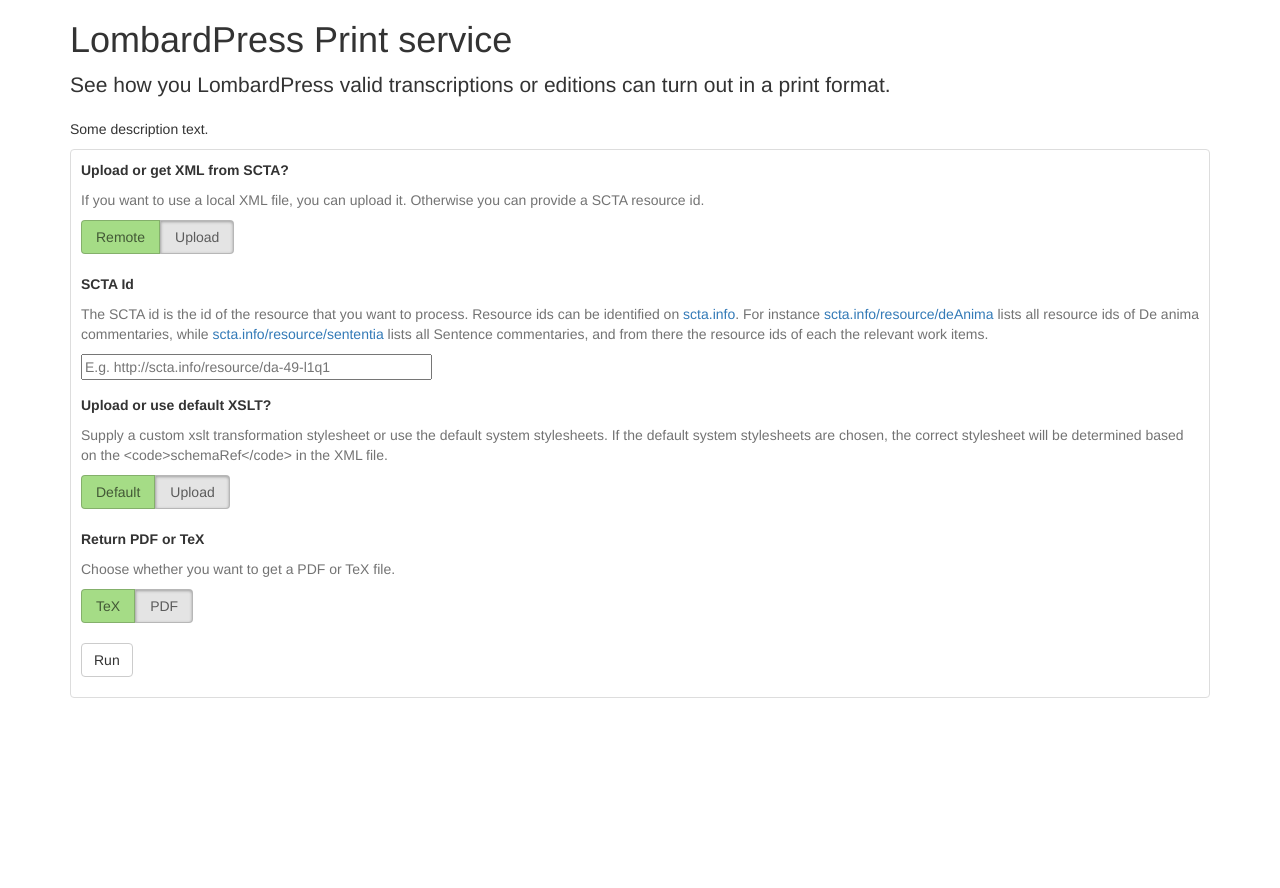
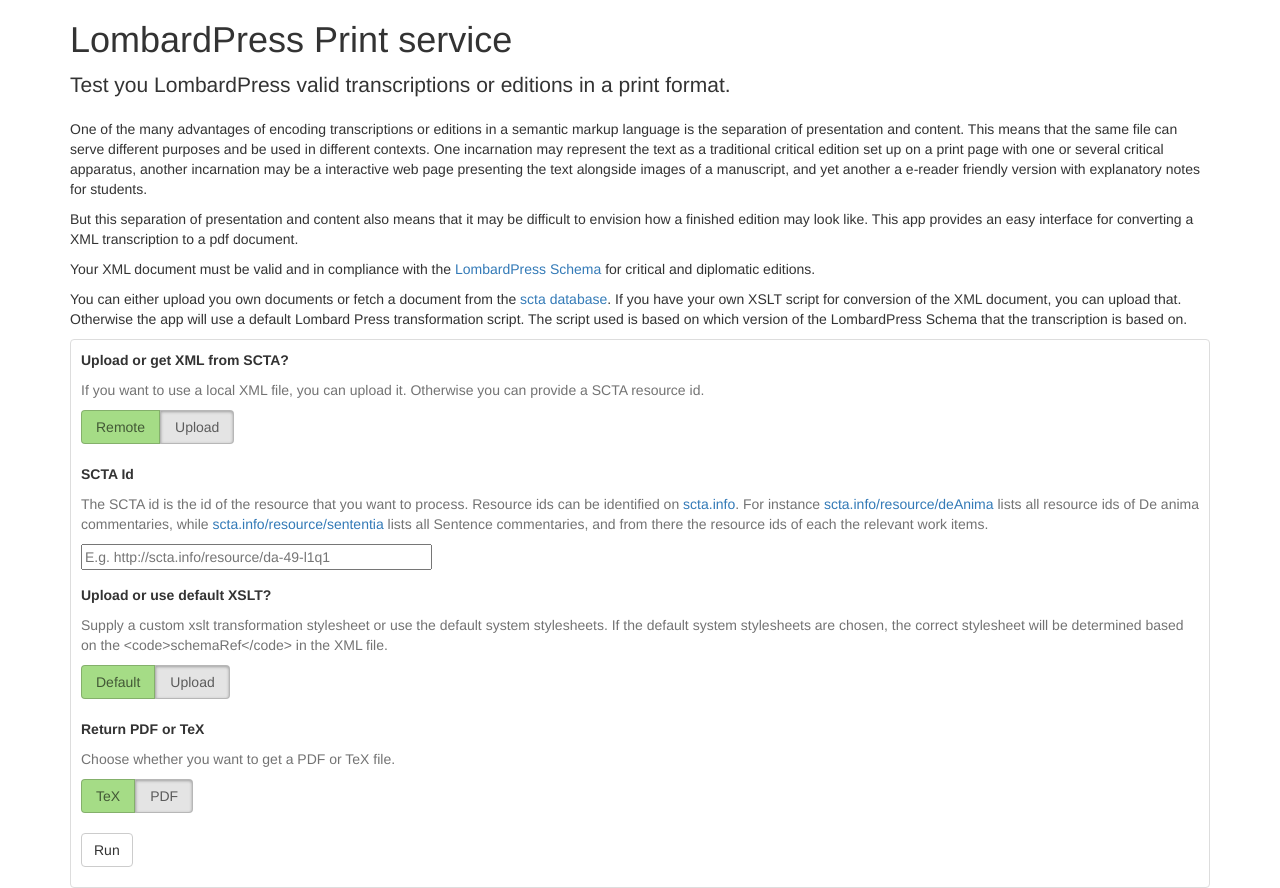
Before and after one commit to stenskjaer/lbp-print-api, a Flask app: page / in a window 1280 px wide. Before the commit the page ends 698 px from the top, so only its background shows below. Run offline with Flask 2, Linux system fonts and the light colour scheme; some libraries are stand-ins or nearby versions.

Commit message:
Some introductory text about the app and its functionality
This is not particularly good, so feel free to improve on the text.

```diff
--- a/templates/frame.html
+++ b/templates/frame.html
@@ -18,10 +18,37 @@
 
         <section>
             <p class="lead">
-            See how you LombardPress valid transcriptions or editions can turn out in a print format.
+                Test you LombardPress valid transcriptions or editions in a print format.
             </p>
             <p>
-            Some description text.
+                One of the many advantages of encoding transcriptions or editions in
+                a semantic markup language is the separation of presentation and
+                content. This means that the same file can serve different purposes
+                and be used in different contexts. One incarnation may represent the
+                text as a traditional critical edition set up on a print page with
+                one or several critical apparatus, another incarnation may be a
+                interactive web page presenting the text alongside images of a
+                manuscript, and yet another a e-reader friendly version with
+                explanatory notes for students.
+            </p>
+            <p>
+                But this separation of presentation and content also means that it
+                may be difficult to envision how a finished edition may look like.
+                This app provides an easy interface for converting a XML
+                transcription to a pdf document.
+            </p>
+            <p>
+                Your XML document must be valid and in compliance with the
+                <a href="http://lombardpress.org/schema/docs/">LombardPress
+                    Schema</a> for critical and diplomatic editions.
+            </p>
+            <p>
+                You can either upload you own documents or fetch a document from the
+                <a href="http://scta.info">scta database</a>. If you have your own
+                XSLT script for conversion of the XML document, you can upload that.
+                Otherwise the app will use a default Lombard Press transformation
+                script. The script used is based on which version of the
+                LombardPress Schema that the transcription is based on.
             </p>
         </section>
 
```
Lines whose indentation alone changed are shown as unchanged.
